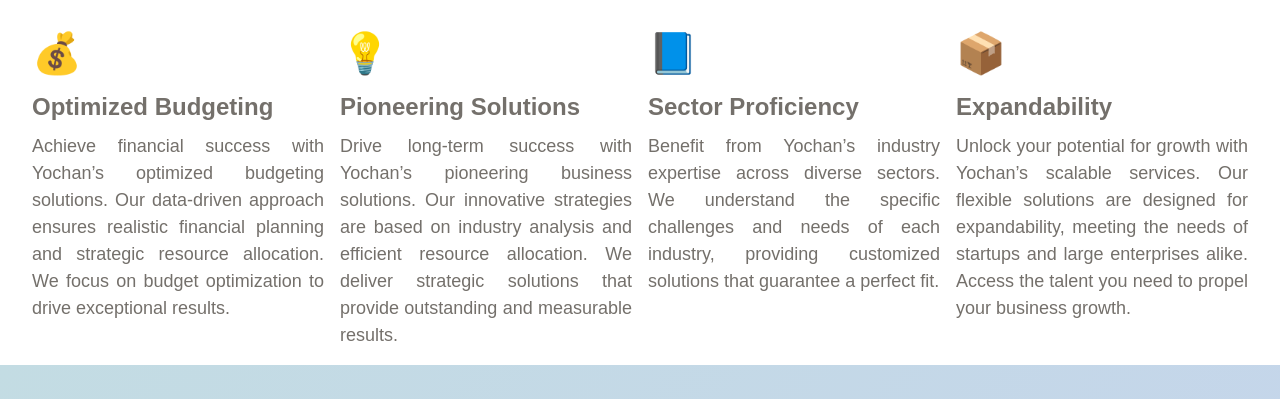
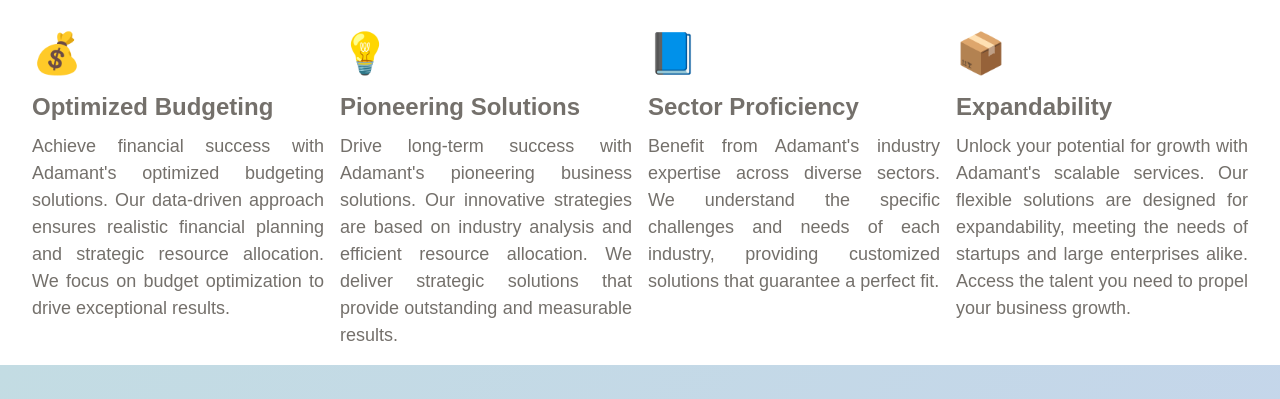
Before and after one commit to cjabhi/yochna, a React (Create React App) app in the folder frontend/: page / in a window 1280 px wide. Shown: the part 1560-1959 px from the top of the page. Built offline with nearby package versions, Linux system fonts and the light colour scheme; no server answers.

Commit message:
some replacement

```diff
--- a/frontend/src/components/FeatureSection/FeaturesSection.jsx
+++ b/frontend/src/components/FeatureSection/FeaturesSection.jsx
@@ -6,25 +6,25 @@
     icon: "💰",
     title: "Optimized Budgeting",
     description:
-      "Achieve financial success with Yochan’s optimized budgeting solutions. Our data-driven approach ensures realistic financial planning and strategic resource allocation. We focus on budget optimization to drive exceptional results.",
+      "Achieve financial success with Adamant's optimized budgeting solutions. Our data-driven approach ensures realistic financial planning and strategic resource allocation. We focus on budget optimization to drive exceptional results.",
   },
   {
     icon: "💡",
     title: "Pioneering Solutions",
     description:
-      "Drive long-term success with Yochan’s pioneering business solutions. Our innovative strategies are based on industry analysis and efficient resource allocation. We deliver strategic solutions that provide outstanding and measurable results.",
+      "Drive long-term success with Adamant's pioneering business solutions. Our innovative strategies are based on industry analysis and efficient resource allocation. We deliver strategic solutions that provide outstanding and measurable results.",
   },
   {
     icon: "📘",
     title: "Sector Proficiency",
     description:
-      "Benefit from Yochan’s industry expertise across diverse sectors. We understand the specific challenges and needs of each industry, providing customized solutions that guarantee a perfect fit.",
+      "Benefit from Adamant's industry expertise across diverse sectors. We understand the specific challenges and needs of each industry, providing customized solutions that guarantee a perfect fit.",
   },
   {
     icon: "📦",
     title: "Expandability",
     description:
-      "Unlock your potential for growth with Yochan’s scalable services. Our flexible solutions are designed for expandability, meeting the needs of startups and large enterprises alike. Access the talent you need to propel your business growth.",
+      "Unlock your potential for growth with Adamant's scalable services. Our flexible solutions are designed for expandability, meeting the needs of startups and large enterprises alike. Access the talent you need to propel your business growth.",
   },
 ];
 
--- a/frontend/src/components/FooterSection/FooterSection.jsx
+++ b/frontend/src/components/FooterSection/FooterSection.jsx
@@ -93,7 +93,7 @@
   <div className="footer-container">
     {/* Logo */}
 
-    <img src="images/logo.png" alt=""  className="logo"/>
+    {/* <img src="images/logo.png" alt=""  className="logo"/> */}
     {/* <h2 className="logo"> */}
       {/* <span className="red">Y</span>
       <span className="blue">o</span>
```
